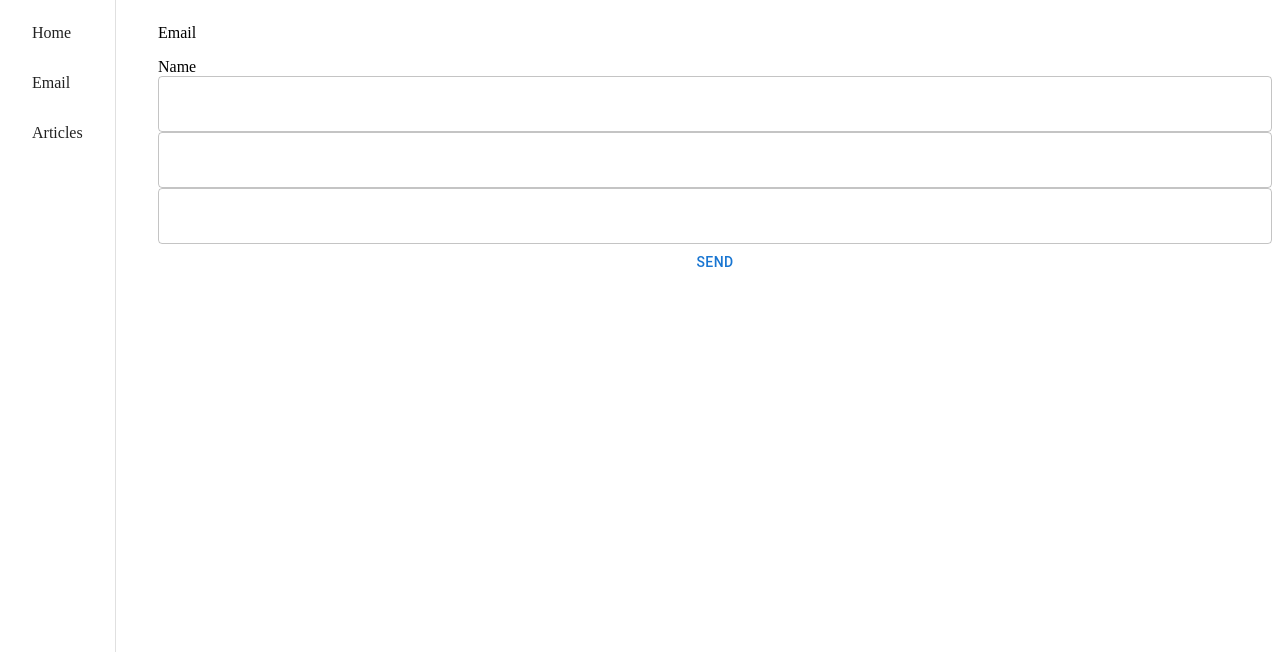
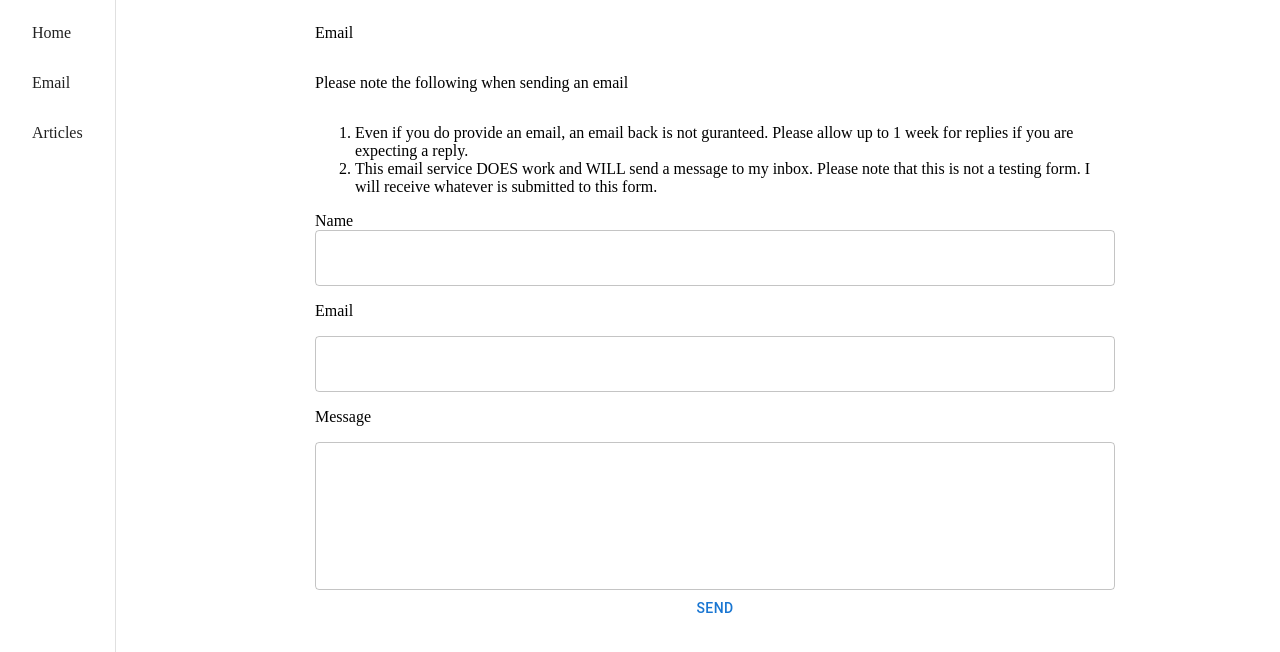
Before and after one commit to treefrog986/EliSailerHaugland, a Next.js app: page /email in a window 1280 px wide. Shown: the top 652 px of the page. Built offline with nearby package versions, Linux system fonts and the light colour scheme.

Commit message:
style changes

```diff
--- a/src/pages/email/index.js
+++ b/src/pages/email/index.js
@@ -1,4 +1,4 @@
-import { Button, Stack, TextField } from "@mui/material";
+import { Button, Stack, TextField , Box} from "@mui/material";
 import { useState } from "react";
 
 export default function Email(){
@@ -13,28 +13,47 @@ export default function Email(){
         const json = await res.json()
         console.log(json)
     }
-
+    const rules=[
+        `
+        Even if you do provide an email, an email back is not guranteed. Please allow
+        up to 1 week for replies if you are expecting a reply.
+        `,
+        `
+        This email service DOES work and WILL send a message to my inbox. Please
+        note that this is not a testing form. I will receive whatever is submitted
+        to this form.
+        `
+    ]
     const changeEmail= e=>setEmail(p=>({...p, [e.target.name]: e.target.value}))
-    return(<>
-    <Stack >
+    return(<Box display="flex"
+    justifyContent="center">
+    <Stack sx={{width:800}}>
     <p>Email</p>
+    <p>Please note the following when sending an email</p>
+    <ol>
+        {rules.map(rule=><li>{rule}</li>)}
+    </ol>
     <o>Name</o>
     <TextField
     name="name"
     value={email.name}
     onChange={changeEmail}
     />
+    <p>Email</p>
     <TextField
     name="email"
     value={email.email}
     onChange={changeEmail}
     />
+    <p>Message</p>
     <TextField
     name="message"
     value={email.message}
     onChange={changeEmail}
+    multiline
+    rows={5}
     />
     <Button onClick={sendEmail}>Send</Button>
     </Stack>
-    </>)
+    </Box>)
 }
--- a/src/styles/Styles.module.css
+++ b/src/styles/Styles.module.css
@@ -1,9 +1,10 @@
 .button {
     font-size: 20px;
-    color:red;
-    background-color: rgb(52, 156, 216);
+    color:white;
+    background-color: rgb(0, 95, 238);
     display: inline-block;
     border: none;
     padding:0px 20px;
     border-radius: 10px;
+    cursor: pointer;
 }
```
Also changed, not shown: src/pages/articles/[id].js (+9 -6 lines), src/pages/articles/index.js (+2 -8 lines), src/pages/api/getIds.js (added).
